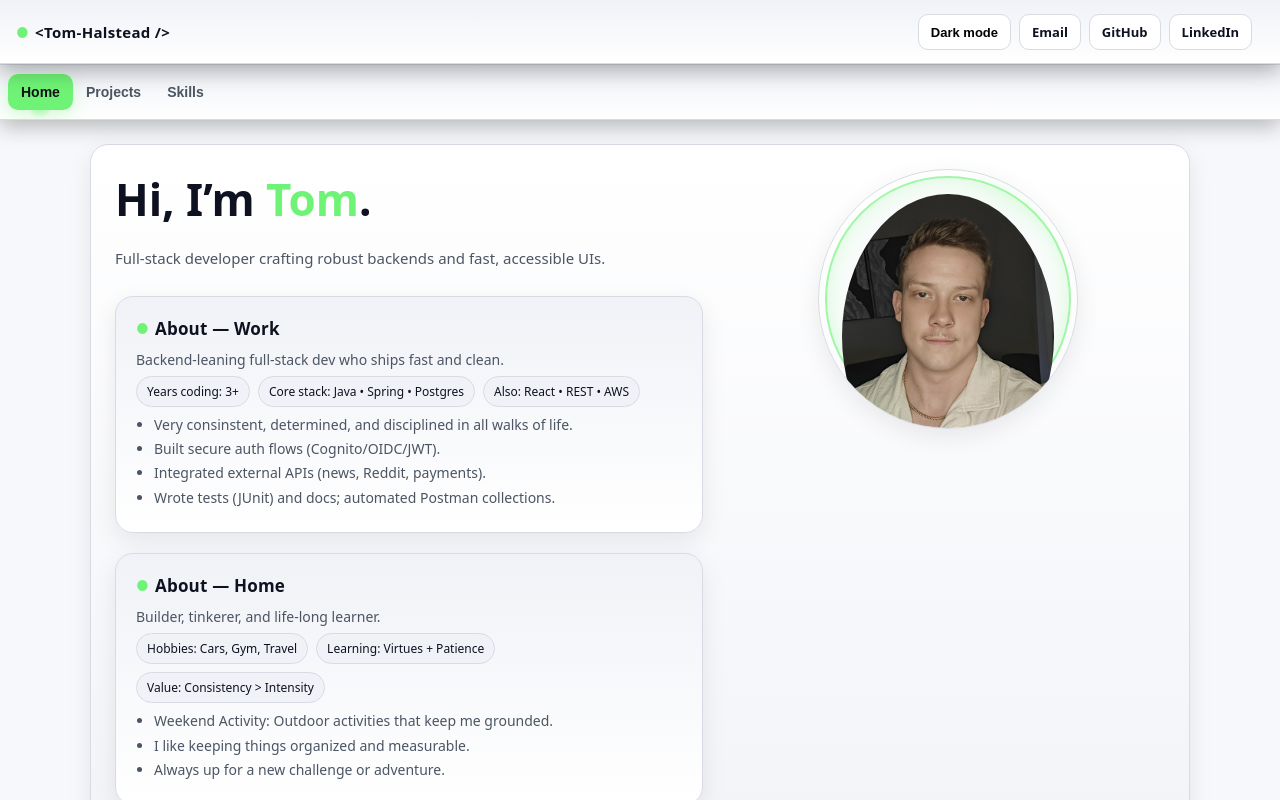
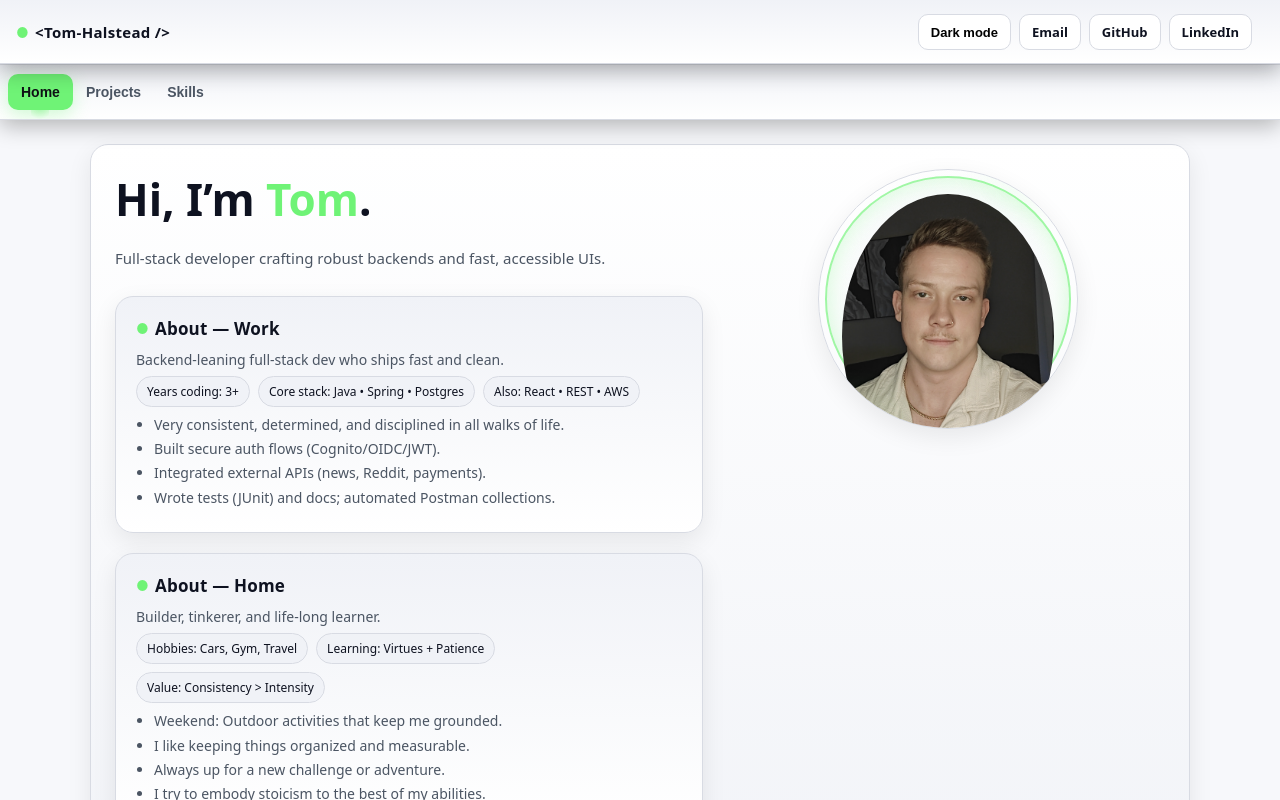
Before and after one commit to Tom-Halstead/ReactDevPortfolio, a React (Vite) app: page / in a window 1280 px wide. Built offline with nearby package versions, Linux system fonts and the light colour scheme.

Commit message:
final changes of the night

```diff
--- a/src/views/Home/Home.css
+++ b/src/views/Home/Home.css
@@ -204,10 +204,12 @@
   height: 86%;
   object-fit: cover;
   object-position: 50% 95%;
+  /* object-position: center; */
   border-radius: 50%;
   filter: contrast(1.02) saturate(1.02);
   transition: transform 180ms ease, filter 180ms ease;
 }
+
 .ring {
   position: absolute;
   inset: 6px;
@@ -243,6 +245,7 @@
   box-shadow: inset 0 0 26px color-mix(in oklab, var(--accent) 36%, transparent),
     0 0 30px color-mix(in oklab, var(--accent) 28%, transparent);
 }
+
 .avatar-wrap::after {
   content: "Click to expand";
   position: absolute;
--- a/src/views/Home/Home.jsx
+++ b/src/views/Home/Home.jsx
@@ -107,7 +107,7 @@ export default function Home() {
 
               <ul className="about-list">
                 <li>
-                  Very consinstent, determined, and disciplined in all walks of
+                  Very consistent, determined, and disciplined in all walks of
                   life.
                 </li>
                 <li>Built secure auth flows (Cognito/OIDC/JWT).</li>
@@ -171,11 +171,10 @@ export default function Home() {
               </div>
 
               <ul className="about-list">
-                <li>
-                  Weekend Activity: Outdoor activities that keep me grounded.
-                </li>
+                <li>Weekend: Outdoor activities that keep me grounded.</li>
                 <li>I like keeping things organized and measurable.</li>
                 <li>Always up for a new challenge or adventure.</li>
+                <li>I try to embody stoicism to the best of my abilities.</li>
               </ul>
             </div>
           </Card>
```
